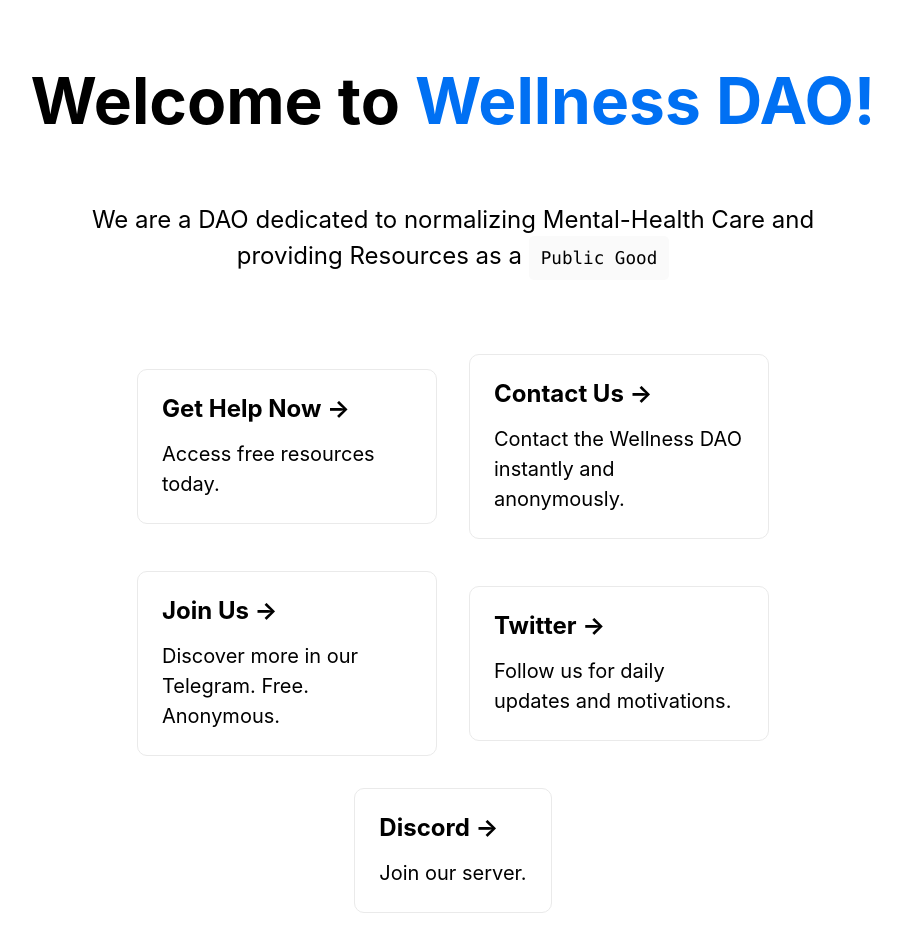
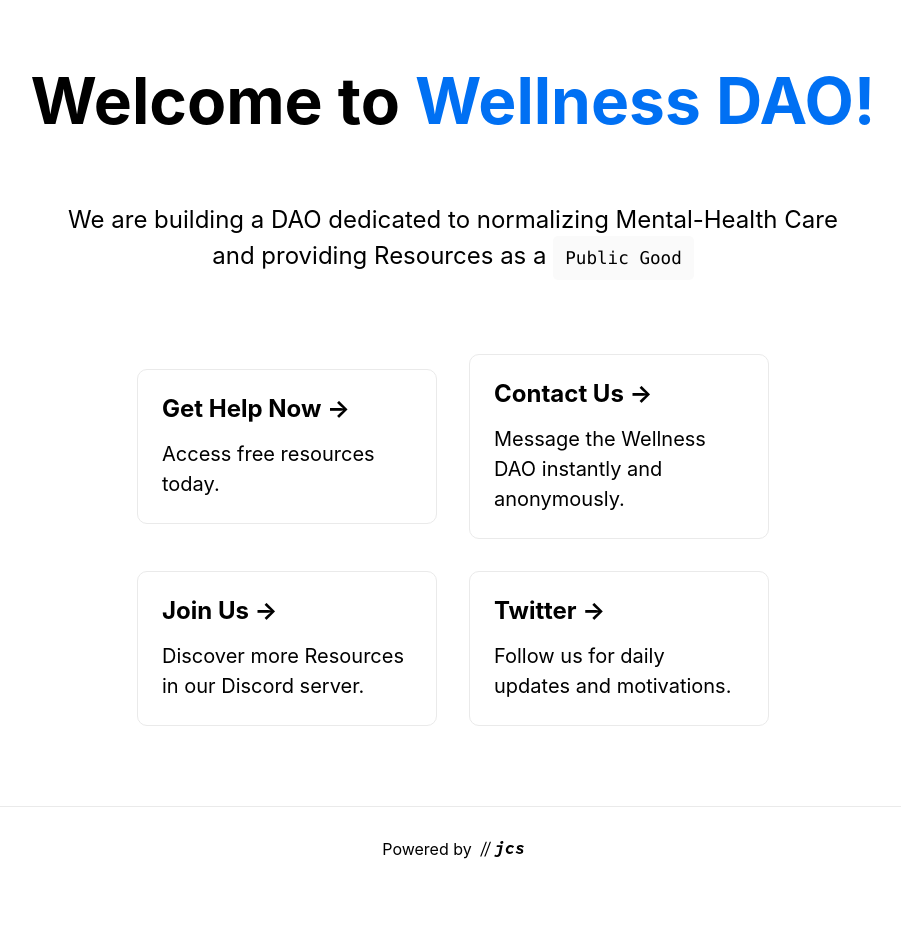
Before and after one commit to jcstein/Wellness-DAO, a Next.js app: page / in a window 1280 px wide. Shown: the top 952 px of the page, without its empty margins (187-1088 px from the left). After the commit the page ends 891 px from the top, so only its background shows below. Built offline with nearby package versions, Linux system fonts and the light colour scheme.

Commit message:
tip jar update

```diff
--- a/pages/index.js
+++ b/pages/index.js
@@ -21,7 +21,7 @@
 
         <div className={styles.grid}>
         <p className={styles.description}>
-         We are a DAO dedicated to normalizing Mental-Health Care and providing Resources as a{' '}<code className={styles.code}>Public Good</code>
+         We are building a DAO dedicated to normalizing Mental-Health Care and providing Resources as a{' '}<code className={styles.code}>Public Good</code>
         </p>
 
         <a href="https://checkpoint.carrd.co/" className={styles.card}>
@@ -35,27 +35,22 @@
         >
         <h2>Contact Us &rarr;</h2>
         <p>
-          Contact the Wellness DAO instantly and anonymously.
+          Message the Wellness DAO instantly and anonymously.
         </p>
         </a>
 
         <a
-         href="https://t.me/joinchat/VVzBgaurKJUyMjZh"
+         href="https://discord.gg/EsrJ3JVN"
          className={styles.card}
          >
         <h2>Join Us &rarr;</h2>
-        <p>Discover more in our Telegram. Free. Anonymous.</p>
+        <p>Discover more Resources in our Discord server.</p>
         </a>
 
         <a href="https://twitter.com/wellness_dao" className={styles.card}>
         <h2>Twitter &rarr;</h2>
         <p>Follow us for daily updates and motivations.</p>
-          </a>
-
-          <a href="https://discord.gg/EsrJ3JVN" className={styles.card}>
-        <h2>Discord &rarr;</h2>
-        <p>Join our server.</p>
-          </a>
+        </a>
 
           {/* <a href="https://discord.gg/EsrJ3JVN" className={styles.card}>
         <h2>Donate &rarr;</h2>
--- a/public/js/TipJarOptions.js
+++ b/public/js/TipJarOptions.js
@@ -1,5 +1,5 @@
 window.TipJarOptions = {
     RECEIVER_ADDRESS: '0x186Ea56F0a40c5593A697B3E804968b8C5920Ff3',
     COLOR_SCHEME: 'light',
-    PLACEMENT: 'left'
+    PLACEMENT: 'right'
   };
--- a/public/js/tipjar.js
+++ b/public/js/tipjar.js
@@ -15,7 +15,7 @@
     senderAddress: null,
   };
 
-  let etherem;
+  let ethereum;
 
   const connectWallet = async () => {
     try {
```
Also changed, not shown: pages/donate.js (added).
